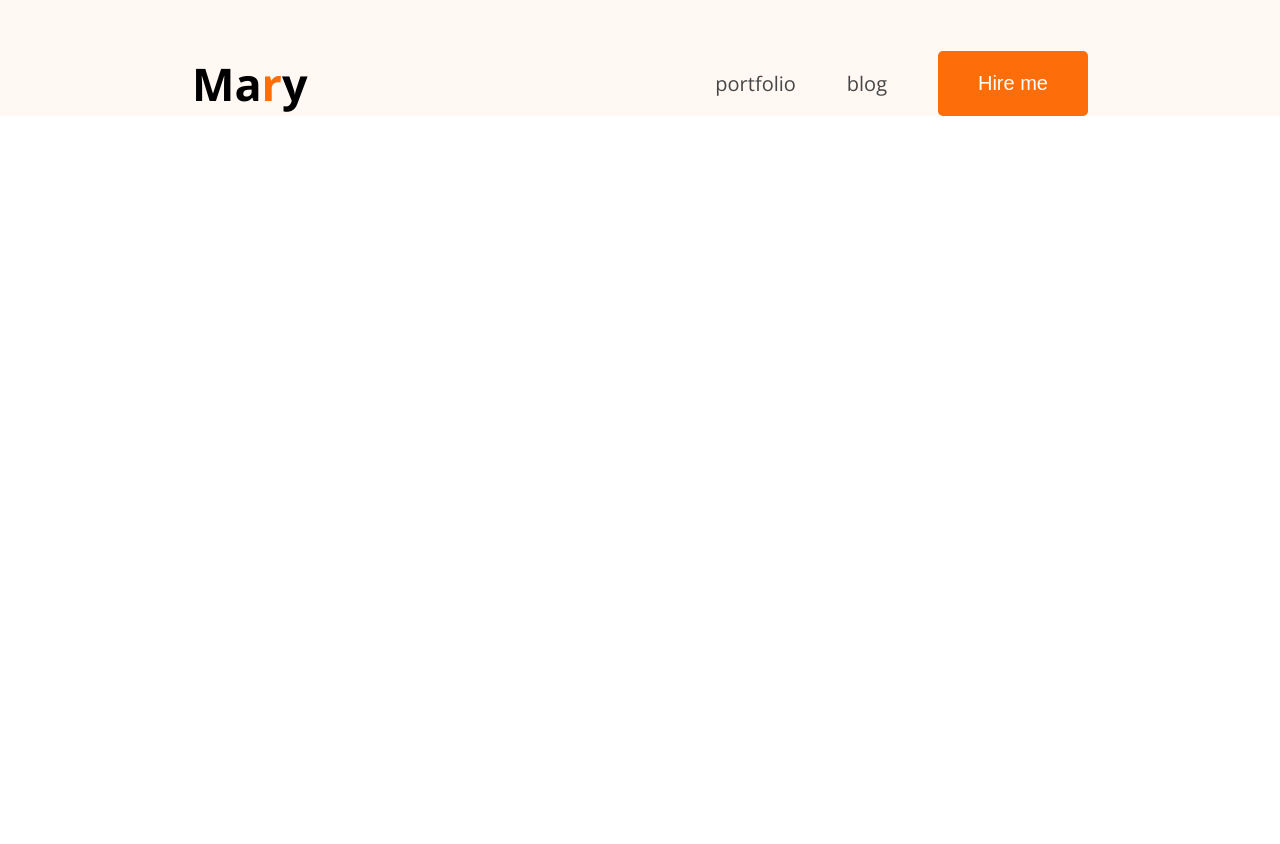
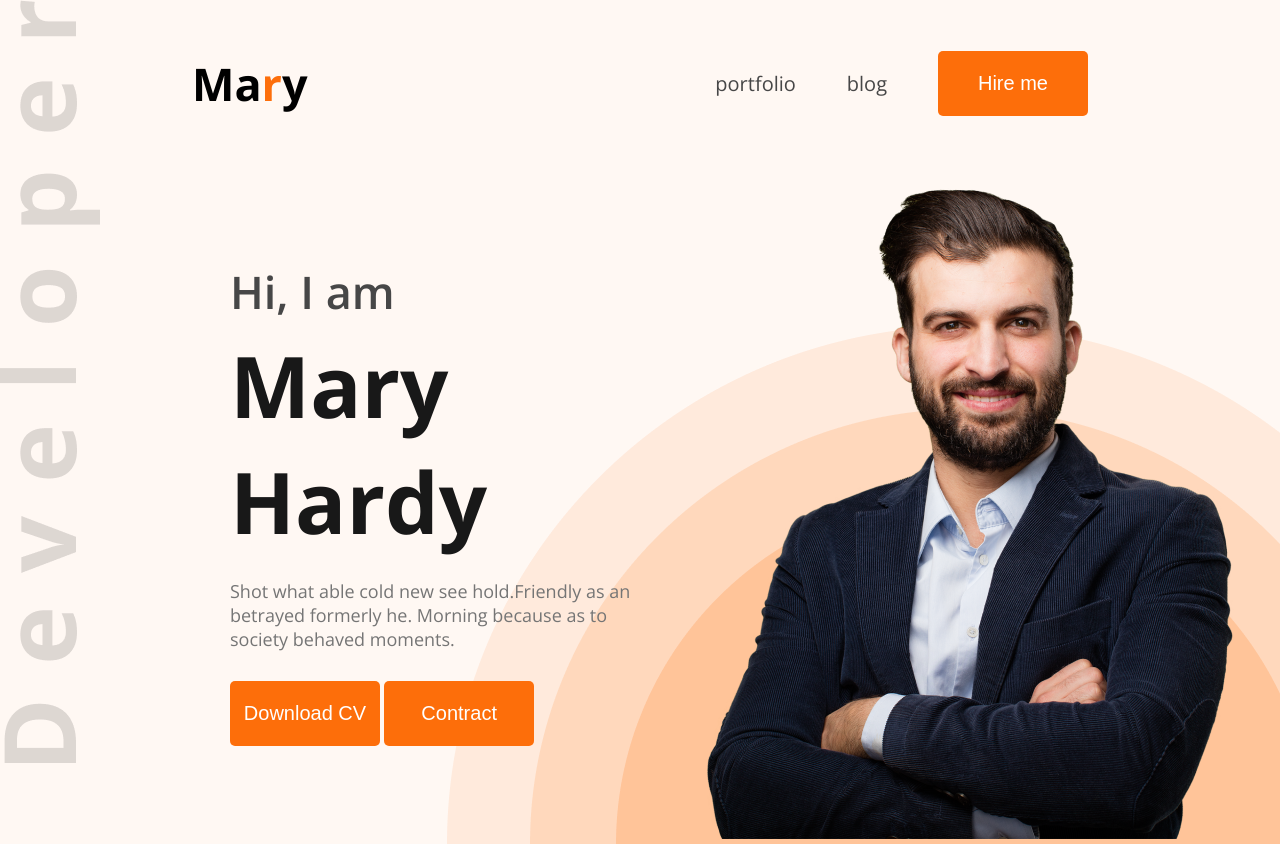
Before and after one commit to mahmudul-miraj/my-portfolio, a plain HTML site: page index.html in a window 1280 px wide. Before the commit the page ends 800 px from the top, so only its background shows below. Drawn offline with nearby package versions, Linux system fonts and the light colour scheme.

Commit message:
added photo and backgrounr

```diff
--- a/index.html
+++ b/index.html
@@ -24,6 +24,23 @@
                 <li><button class="btn">Hire me</button></li>
             </ul>
         </nav>
+        <section id="banner">
+            <div class="banner-contant">
+                <h2>Hi, I am</h2>
+                <h1>Mary Hardy</h1>
+              <p>
+                Shot what able cold new see hold.Friendly as an betrayed formerly he. Morning because as to society behaved moments.
+              </p>
+              <div>
+                <button class="btn">Download CV</button>
+                <button class="btn">Contract</button>
+              </div>
+            </div>
+            <div class="banner-img">
+                <img src="images/hardy.png" alt="">
+
+            </div>
+        </section>
 
     </header>
 
--- a/styles/portfolio.css
+++ b/styles/portfolio.css
@@ -20,15 +20,21 @@
     width: 150px;
     border-radius:5px ;
     border: none;
-    padding: 18px 35px;
+    /* padding: 18px 35px; */
     font-size: 20px;
     width: bold;
+    cursor: pointer;
+
 }
 
 /* main style */
 header {
-    background-color: #FFF8F3;
-    padding-top: 51px
+    /* background-color: #FFF8F3; */
+    background: url("../images/developer.png"),url("../images/header_bg.png"),#FFF8F3;
+    background-position: top left, bottom right ;
+    background-repeat: no-repeat;
+    padding-top: 51px;
+
 }
 
 nav {
@@ -58,3 +64,35 @@ nav .style a{
     color: #474747;
     text-decoration: none;
 }
+#banner{
+   /* border: 1px solid rebeccapurple; */
+   margin:47px 38px 0px 230px;
+   display: flex;justify-content:space-between;
+   align-items: center;
+}
+ .banner-contant{
+    max-width: 585px;
+ }
+#banner .banner-contant h2 {
+    color: #474747;
+    font-size: 45px;
+    font-weight: 600;
+      margin-bottom: 5px;
+}
+#banner .banner-contant h1{
+    color: #181818;
+    font-size: 85px;
+    font-weight: bold;
+  margin-bottom: 20px;
+
+}
+#banner .banner-contant p{
+    color: #757575;
+    font-size: 18px;
+    margin-bottom: 30px;
+}
+
+#banner .banner-img{
+    max-width: 584px;
+    vertical-align: middle;
+}
```
